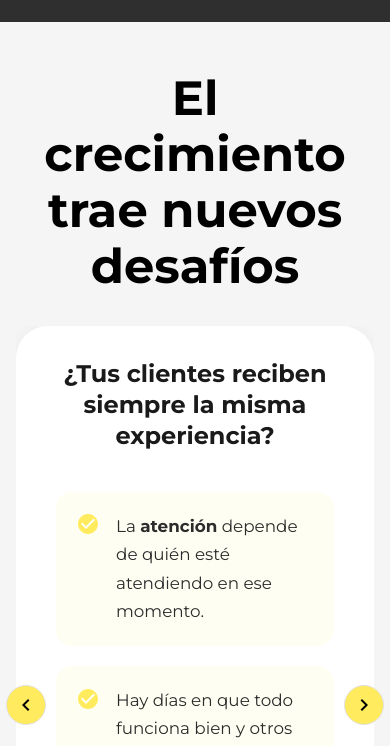
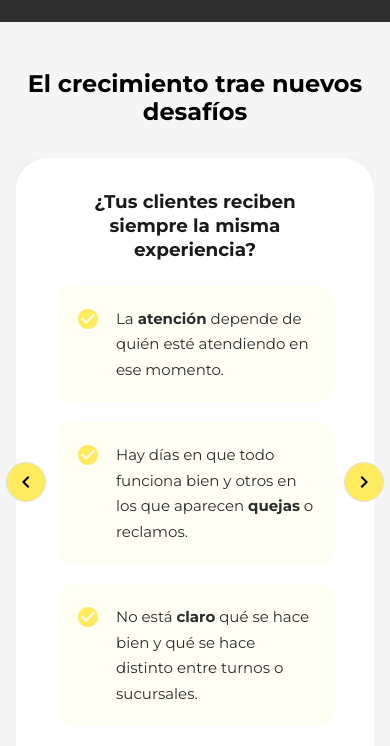
Before and after one commit to villalbamaximilianoariel-dot/prende-landing, a React (Vite) app: page / in a window 390 px wide. Shown: the part 822-1568 px from the top of the page. Built offline with nearby package versions, Linux system fonts and the light colour scheme; no server answers; grey boxes are pictures that could not be loaded.

Commit message:
fix: reducir tamaños de tipografía en mobile (Dolor.tsx)

```diff
--- a/src/components/Dolor.tsx
+++ b/src/components/Dolor.tsx
@@ -100,7 +100,7 @@ const Dolor = () => {
           component="h2"
           textAlign="center"
           gutterBottom
-          sx={{ fontWeight: 'bold', mb: 4 }}
+          sx={{ fontWeight: 'bold', mb: 4, fontSize: { xs: '1.5rem', sm: '1.875rem', md: '2.25rem' } }}
         >
           El crecimiento trae nuevos desafíos
         </Typography>
@@ -154,8 +154,8 @@ const Dolor = () => {
                       textAlign="center"
                       sx={{
                         fontWeight: 700,
-                        mb: 5,
-                        fontSize: { xs: '1.5rem', md: '1.85rem' },
+                        mb: { xs: 3, md: 5 },
+                        fontSize: { xs: '1.15rem', sm: '1.35rem', md: '1.85rem' },
                         lineHeight: 1.3,
                         color: '#1a1a1a',
                         px: { xs: 1, md: 2 }
@@ -208,7 +208,7 @@ const Dolor = () => {
                             <Typography
                               variant="body1"
                               sx={{
-                                fontSize: { xs: '1.05rem', md: '1.1rem' },
+                              fontSize: { xs: '0.9375rem', md: '1.1rem' },
                                 lineHeight: 1.7,
                                 color: '#2c2c2c',
                                 fontWeight: 400,
```
